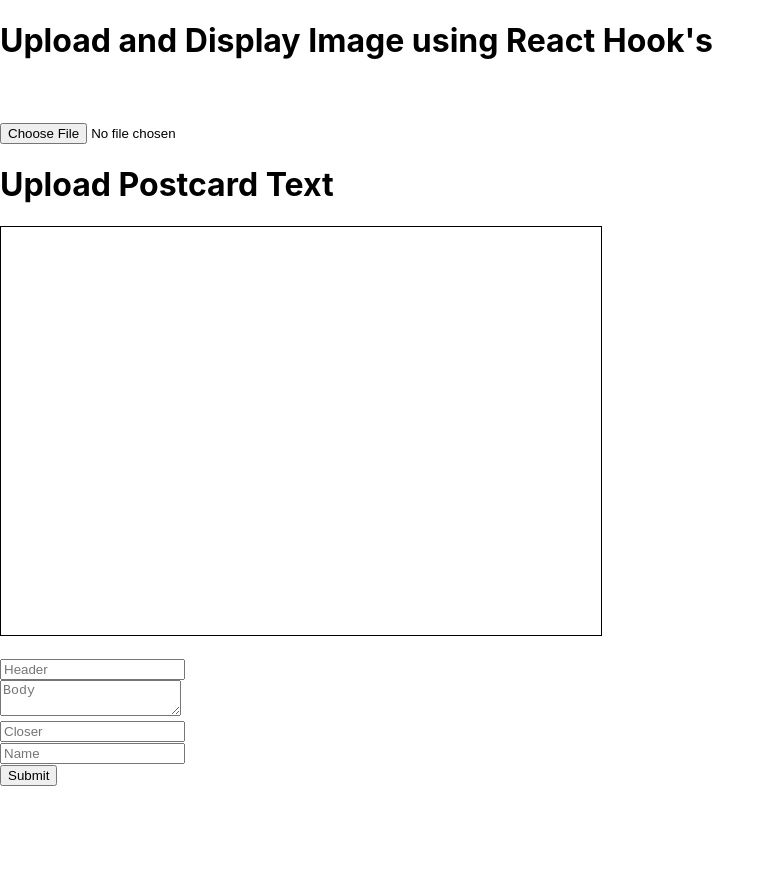
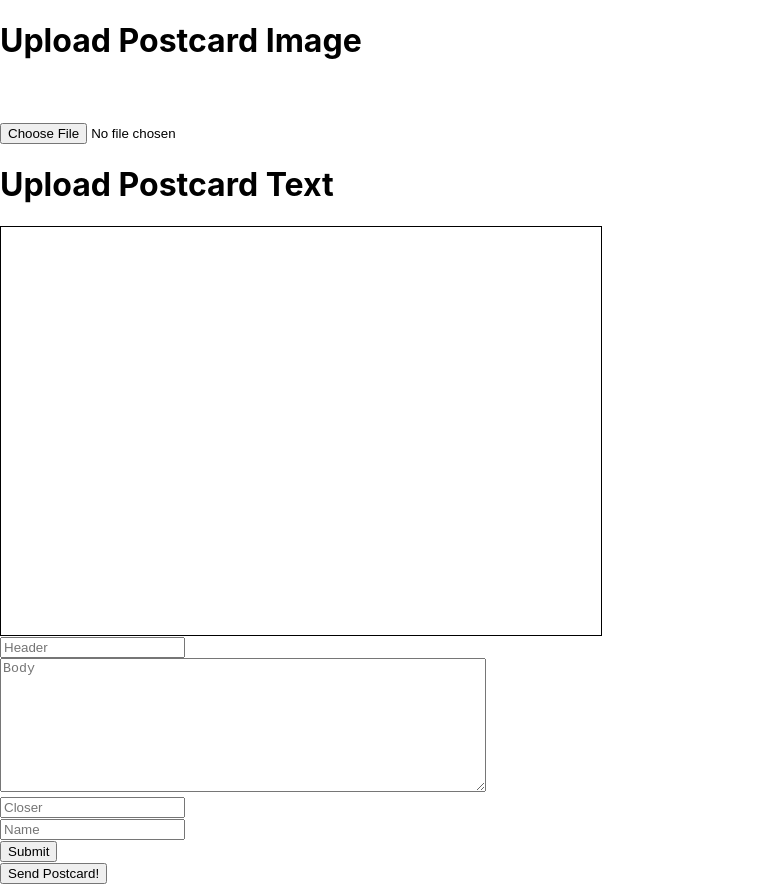
Before and after one commit to DavidDGamble/SnailMail, a React (Create React App) app: page / in a window 1280 px wide. Shown: the whole page, without its empty margins (0-775 px from the left). Before the commit the page ends 800 px from the top, so only its background shows below. Built offline with nearby package versions, Linux system fonts and the light colour scheme.

Commit message:
Playing with uploading photos and previewing postcard. WIP

```diff
--- a/src/app.css
+++ b/src/app.css
@@ -15,6 +15,12 @@
   height: 408px; */
 }
 
+textarea {
+  height: 8rem;
+  width: 30rem;
+}
+
+/* vvvvv-------------Postcard Shared-------------vvvvv */
 .page {
   position: relative;
   width: 600px;
@@ -24,6 +30,7 @@
   background-color: white
 }
 
+/* vvvvv-------------Postcard Front-------------vvvvv */
 .card {
   position: absolute;
   margin: 0;
@@ -95,6 +102,7 @@
   letter-spacing: 0;
   text-decoration: none;
   white-space: pre-wrap;
+  word-wrap: break-word;
 }
 
 .closer {
--- a/src/components/App.jsx
+++ b/src/components/App.jsx
@@ -1,12 +1,10 @@
-import PostcardPreview from './PostcardPreview';
-import Test from './Test';
+import TemplateForm from './TemplateForm';
 import './../app.css';
 
 function App() {
   return (
     <div className="App">
-      <Test />
-      {/* <PostcardPreview /> */}
+      <TemplateForm />
     </div>
   );
 }
--- a/src/components/PostcardPreview.jsx
+++ /dev/null
@@ -1,15 +0,0 @@
-import React from "react";
-
-function PostcardPreview() {
-  <html>
-    <body>
-      <div className="page" >
-        <div className='card'>
-          <img src="https://media.istockphoto.com/id/123979928/photo/cactus.jpg?s=612x612&w=0&k=20&c=bEQHhPc-MrYG1MlU-NkUiCLb-6JrvO8f9KUmzd7_r_c=" />
-        </div>
-      </div>
-    </body>
-  </html>
-}
-
-export default PostcardPreview
--- a/src/components/Test.jsx
+++ b/src/components/TemplateForm.jsx
@@ -1,6 +1,6 @@
 import React, { useState } from "react";
 
-const UploadAndDisplayImage = () => {
+function TemplateForm() {
 
   const [selectedImage, setSelectedImage] = useState(null)
   const [header, setHeader] = useState(null)
@@ -11,7 +11,7 @@
   return (
     <div className="upload-test">
       <div className="image">
-        <h1>Upload and Display Image using React Hook's</h1>
+        <h1>Upload Postcard Image</h1>
 
         {selectedImage && (
           <div>
@@ -38,11 +38,13 @@
           type="file"
           name="myImage"
           onChange={(event) => {
-            console.log(event.target.files[0])
             setSelectedImage(event.target.files[0])
+console.log(selectedImage)
           }}
         />
       </div>
+
+
       <div className="postcard-txt">
         <h1>Upload Postcard Text</h1>
         {/* -----------Postcard Front-------------------- */}
@@ -53,25 +55,16 @@
               type="text/css"
               href="https://fonts.googleapis.com/css?family=Roboto" />
           </head>
-
           <body>
             <div class="page">
                 <div className="header">{header}</div>
-
                 <div className="body">{body}</div>
-
                 <div className="closer">{closer}</div>
-
                 <div className="name">{name}</div>
-
           </div>
         </body>
       </html>
       {/* -----------Postcard Front-------------------- */}
-      <h3>{header}</h3>
-      <p>{body}</p>
-      <h4>{closer}</h4>
-      <h5>{name}</h5>
 
       <form onSubmit={(event) => {
         event.preventDefault()
@@ -87,6 +80,7 @@
         <textarea
           type="text"
           name='body'
+          maxLength='440'
           placeholder="Body" /><br />
         <input
           type="text"
@@ -99,8 +93,9 @@
         <button type="submit">Submit</button>
       </form>
     </div>
+    <button>Send Postcard!</button>
     </div >
   )
 }
 
-export default UploadAndDisplayImage
+export default TemplateForm
```
Also changed, not shown: 1 other file (tests, documents, lock files or other folders).
